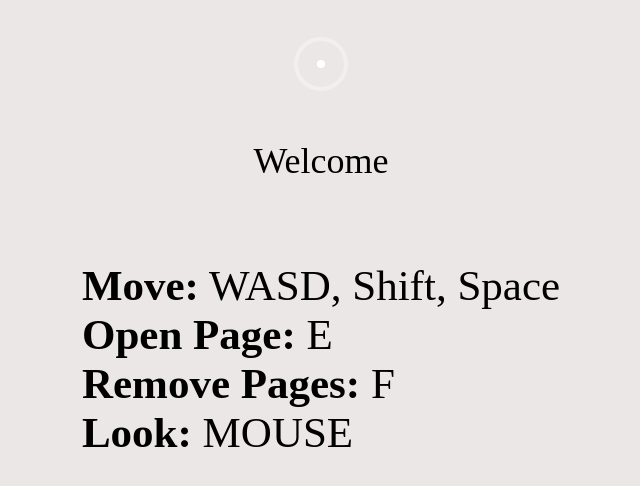
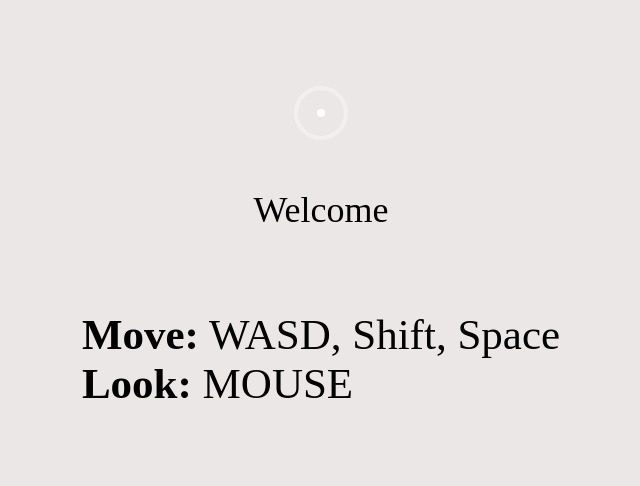
Before and after one commit to james-salafatinos/three-js-basic-template, a website: page src/views/index.html in a window 1280 px wide. Shown: the part 138-624 px from the top of the page, without its empty margins (319-959 px from the left). Drawn offline with nearby package versions, Linux system fonts and the light colour scheme.

Commit message:
initial commit - readme

```diff
--- a/src/views/index.html
+++ b/src/views/index.html
@@ -95,35 +95,11 @@
 				</p>
 				<p style="text-align: left">
 					<b>Move:</b> WASD, Shift, Space<br />
-					<b>Open Page:</b> E <br />
-					<b>Remove Pages:</b> F <br />
 					<b>Look:</b> MOUSE
 				</p>
 			</div>
 		</div>
 	</div>
-<!--
-	<div id= 'gradient.vert'>
-		varying vec2 vUv;
-		void main(){
-			vUv = uv;
-			float depth = -1.; //or maybe 1. you can experiment
-			gl_Position = vec4(position.xy, depth, 1.);
-		}
-
-	</div>
-	<div id= 'gradient.frag'>
-		varying vec2 vUv;
-		uniform vec3 uColorA;
-		uniform vec3 uColorB;
-		void main(){
-		  gl_FragColor = vec4(
-			mix( uColorA, uColorB, vec3(vUv.y)),
-			1.
-		  );
-		}
-
-	</div> -->
 
 	<script src="/public/app.js" type="module"></script>
 
```
